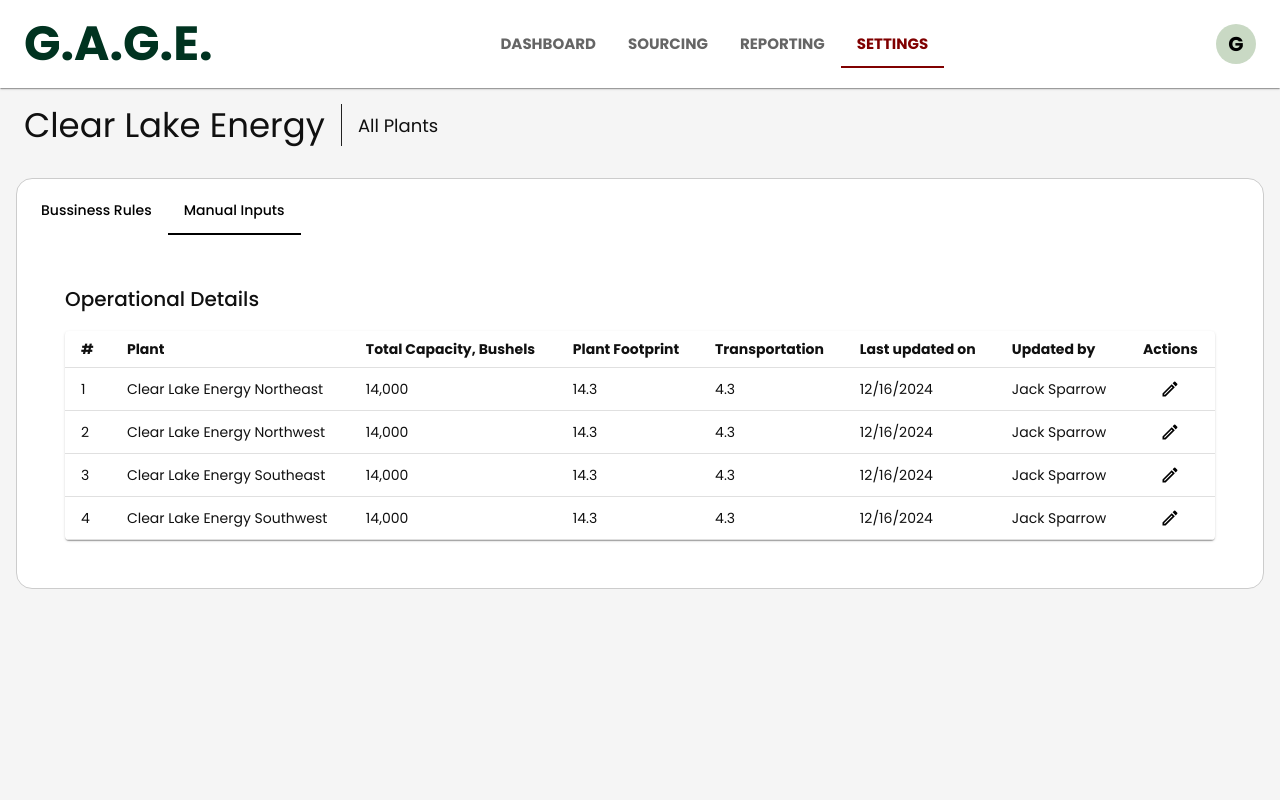
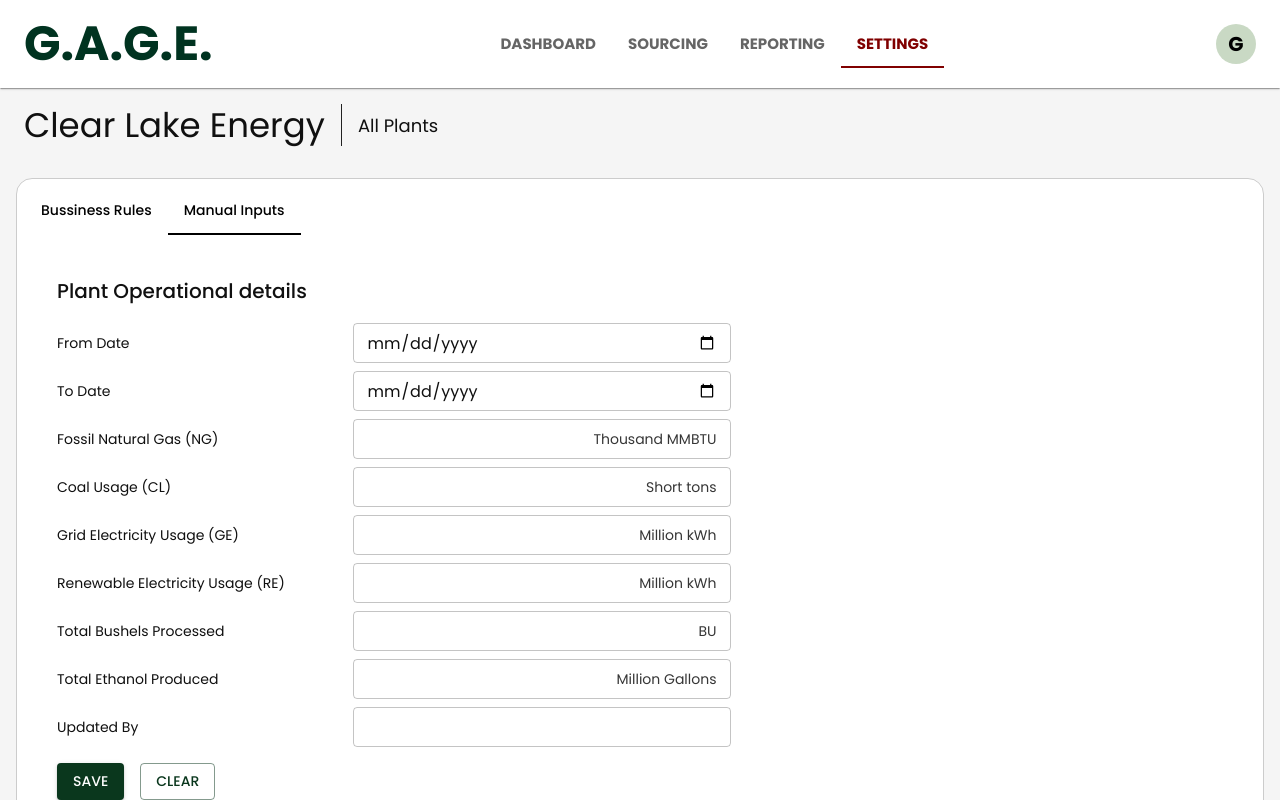
Before and after one commit to venky1112r/gage-Project, a React (Vite) app: page /settings in a window 1280 px wide. Both pictures are taken after a click on the tab "Manual Inputs". Shown: the top 800 px of the page. Built offline with nearby package versions, Linux system fonts and the light colour scheme.

Commit message:
manual input forms and table update and add table pagination

```diff
--- a/src/components/ManualInputsComponent.jsx
+++ b/src/components/ManualInputsComponent.jsx
@@ -2,185 +2,304 @@ import React, { useState } from "react";
 import {
   Box,
   Typography,
-  TableContainer,
+  TextField,
+  Button,
+  Paper,
   Table,
   TableHead,
   TableRow,
   TableCell,
   TableBody,
-  Paper,
-  IconButton,
-  TextField,
+  TableContainer,
+  TablePagination,
+  Grid,
+  InputAdornment,
 } from "@mui/material";
-import SaveIcon from "@mui/icons-material/Save";
-import CancelIcon from "@mui/icons-material/Close";
-import ModeEditOutlineOutlinedIcon from '@mui/icons-material/ModeEditOutlineOutlined';
 
 const ManualInputsComponent = () => {
-  const [rows, setRows] = useState([
-    {
-      plant: "Clear Lake Energy Northeast",
-      total_bushels: "14,000",
-      plant_footprint: "14.3",
-      transportation: "4.3",
-      lastupdatedon: "12/16/2024",
-      updatedby: "Jack Sparrow",
+  const [rows, setRows] = useState([{
+    from_date: "2025-04-01",
+    to_date: "2025-04-30",
+    ng: "12.5", // thousand MMBTU
+    cl: "3.2",  // short tons
+    ge: "4.1",  // million kWh
+    re: "1.3",  // million kWh
+    bushels_processed: "1350000", // BU
+    ethanol_produced: "42.8", // million gallons
+    lastupdatedon: "05/10/2025",
+    updatedby: "Alice Johnson",
   },
   {
-      plant: "Clear Lake Energy Northwest",
-      total_bushels: "14,000",
-      plant_footprint: "14.3",
-      transportation: "4.3",
-      lastupdatedon: "12/16/2024",
-      updatedby: "Jack Sparrow",
+    from_date: "2025-03-01",
+    to_date: "2025-03-31",
+    ng: "11.9",
+    cl: "2.8",
+    ge: "3.9",
+    re: "1.1",
+    bushels_processed: "1280000",
+    ethanol_produced: "40.2",
+    lastupdatedon: "04/09/2025",
+    updatedby: "Bob Smith",
   },
   {
-      plant: "Clear Lake Energy Southeast",
-      total_bushels: "14,000",
-      plant_footprint: "14.3",
-      transportation: "4.3",
-      lastupdatedon: "12/16/2024",
-      updatedby: "Jack Sparrow",
+    from_date: "2025-02-01",
+    to_date: "2025-02-28",
+    ng: "13.1",
+    cl: "3.5",
+    ge: "4.3",
+    re: "1.4",
+    bushels_processed: "1400000",
+    ethanol_produced: "44.0",
+    lastupdatedon: "03/07/2025",
+    updatedby: "Clara Lee",
+  },{
+    from_date: "2025-02-01",
+    to_date: "2025-02-28",
+    ng: "13.1",
+    cl: "3.5",
+    ge: "4.3",
+    re: "1.4",
+    bushels_processed: "1400000",
+    ethanol_produced: "44.0",
+    lastupdatedon: "03/07/2025",
+    updatedby: "Clara Lee",
   },
 {
-      plant: "Clear Lake Energy Southwest",
-      total_bushels: "14,000",
-      plant_footprint: "14.3",
-      transportation: "4.3",
-      lastupdatedon: "12/16/2024",
-      updatedby: "Jack Sparrow",
+    from_date: "2025-03-01",
+    to_date: "2025-03-31",
+    ng: "11.9",
+    cl: "2.8",
+    ge: "3.9",
+    re: "1.1",
+    bushels_processed: "1280000",
+    ethanol_produced: "40.2",
+    lastupdatedon: "04/09/2025",
+    updatedby: "Bob Smith",
   },
-  ]);
+{
+    from_date: "2025-03-01",
+    to_date: "2025-03-31",
+    ng: "11.9",
+    cl: "2.8",
+    ge: "3.9",
+    re: "1.1",
+    bushels_processed: "1280000",
+    ethanol_produced: "40.2",
+    lastupdatedon: "04/09/2025",
+    updatedby: "Bob Smith",
+  },
+  {
+    from_date: "2025-02-01",
+    to_date: "2025-02-28",
+    ng: "13.1",
+    cl: "3.5",
+    ge: "4.3",
+    re: "1.4",
+    bushels_processed: "1400000",
+    ethanol_produced: "44.0",
+    lastupdatedon: "03/07/2025",
+    updatedby: "Clara Lee",
+  },]);
+  const [formData, setFormData] = useState({
+    from_date: "",
+    to_date: "",
+    ng: "",
+    cl: "",
+    ge: "",
+    re: "",
+    bushels_processed: "",
+    ethanol_produced: "",
+    updatedby: "",
+  });
+  const [page, setPage] = useState(0);
+  const [rowsPerPage, setRowsPerPage] = useState(5);
 
-  const [editIdx, setEditIdx] = useState(-1);
-  const [editRowData, setEditRowData] = useState({});
-
-  const handleEdit = (index) => {
-    setEditIdx(index);
-    setEditRowData(rows[index]);
-  };
-
-  const handleCancel = () => {
-    setEditIdx(-1);
-    setEditRowData({});
+  const handleChange = (field, value) => {
+    setFormData((prev) => ({ ...prev, [field]: value }));
   };
 
   const handleSave = () => {
-    const updatedRows = [...rows];
-    updatedRows[editIdx] = editRowData;
-    setRows(updatedRows);
-    setEditIdx(-1);
+    const newRow = {
+      ...formData,
+      lastupdatedon: new Date().toLocaleDateString(),
+    };
+    setRows((prev) => [newRow, ...prev]);
+    clearForm(); // Clear after save
   };
 
-  const handleChange = (field, value) => {
-    setEditRowData({ ...editRowData, [field]: value });
+  const clearForm = () => {
+    setFormData({
+      from_date: "",
+      to_date: "",
+      ng: "",
+      cl: "",
+      ge: "",
+      re: "",
+      bushels_processed: "",
+      ethanol_produced: "",
+      updatedby: "",
+    });
   };
 
+  const handleChangePage = (_, newPage) => setPage(newPage);
+  const handleChangeRowsPerPage = (e) => {
+    setRowsPerPage(parseInt(e.target.value, 10));
+    setPage(0);
+  };
+
+  const fields = [
+    { label: "From Date", field: "from_date", type: "date", unit: "" },
+    { label: "To Date", field: "to_date", type: "date", unit: "" },
+    { label: "Fossil Natural Gas (NG)", field: "ng", unit: "Thousand MMBTU" },
+    { label: "Coal Usage (CL)", field: "cl", unit: "Short tons" },
+    { label: "Grid Electricity Usage (GE)", field: "ge", unit: "Million kWh" },
+    {
+      label: "Renewable Electricity Usage (RE)",
+      field: "re",
+      unit: "Million kWh",
+    },
+    {
+      label: "Total Bushels Processed",
+      field: "bushels_processed",
+      unit: "BU",
+    },
+    {
+      label: "Total Ethanol Produced",
+      field: "ethanol_produced",
+      unit: "Million Gallons",
+    },
+    { label: "Updated By", field: "updatedby", unit: "" },
+  ];
+
   return (
-    <div>
-      <Box sx={{ p: 2 }}>
+    <Box sx={{ p: 3 }}>
       <Typography variant="h6" sx={{ mb: 2 }}>
-          Operational Details
+        Plant Operational details
       </Typography>
-        <Box mt={1}>
-          <TableContainer component={Paper}>
+
+      {fields.map((item) => (
+        <Grid
+          container
+          spacing={2}
+          alignItems="center"
+          key={item.field}
+          sx={{ mb: 1 }}
+        >
+          <Grid item xs={5} sm={3}>
+            <Typography variant="body2">{item.label}</Typography>
+          </Grid>
+          <Grid item xs={7} sm={4}>
+            <TextField
+              type={item.type || "text"}
+              fullWidth
+              size="small"
+              value={formData[item.field]}
+              onChange={(e) => handleChange(item.field, e.target.value)}
+              InputLabelProps={item.type === "date" ? { shrink: true } : {}}
+              InputProps={{
+                endAdornment: item.unit ? (
+                  <InputAdornment position="end">
+                    <Typography
+                      sx={{ fontSize: "14px", color: "text.secondary" }}
+                    >
+                      {item.unit}
+                    </Typography>
+                  </InputAdornment>
+                ) : null,
+              }}
+            />
+          </Grid>
+        </Grid>
+      ))}
+
+      <Box sx={{ mt: 2 }}>
+        <Button variant="contained" onClick={handleSave} sx={{ mr: 2 }}>
+          Save
+        </Button>
+        <Button variant="outlined" color="primary" onClick={clearForm}>
+          Clear
+        </Button>
+      </Box>
+
+      {/* <Typography variant="h6" sx={{ mt: 4, mb: 2 }}>
+        Submitted Data
+      </Typography> */}
+
+      <TableContainer component={Paper} sx={{ mt: 3 }}>
         <Table size="small">
-              <TableHead  sx={{ '& th': { fontWeight: 'bold' } }}>
+          <TableHead>
             <TableRow>
               <TableCell>#</TableCell>
-                  <TableCell>Plant</TableCell>
-                  <TableCell>Total Capacity, Bushels</TableCell>
-                  <TableCell>Plant Footprint</TableCell>
-                  <TableCell>Transportation</TableCell>
-                  <TableCell>Last updated on</TableCell>
-                  <TableCell>Updated by</TableCell>
-                  <TableCell align="center">Actions</TableCell>
+              <TableCell>From</TableCell>
+              <TableCell>To</TableCell>
+              <TableCell>NG</TableCell>
+              <TableCell>CL</TableCell>
+              <TableCell>GE</TableCell>
+              <TableCell>RE</TableCell>
+              <TableCell>Bushels</TableCell>
+              <TableCell>Ethanol</TableCell>
+              <TableCell>Updated On</TableCell>
+              <TableCell>Updated By</TableCell>
             </TableRow>
           </TableHead>
           <TableBody>
-                {rows.map((row, idx) => (
-                  <TableRow key={idx} hover>
-                    <TableCell>{idx + 1}</TableCell>
-                    <TableCell>
-                      {row.plant}
-                    </TableCell>
-                    <TableCell>
-                      {editIdx === idx ? (
-                        <TextField
-                          value={editRowData.total_bushels}
-                          onChange={(e) =>
-                            handleChange("total_bushels", e.target.value)
-                          }
-                          size="small"
-                        />
-                      ) : (
-                        row.total_bushels
-                      )}
-                    </TableCell>
-                    <TableCell>
-                      {editIdx === idx ? (
-                        <TextField
-                          value={editRowData.plant_footprint}
-                          onChange={(e) =>
-                            handleChange("plant_footprint", e.target.value)
-                          }
-                          size="small"
-                        />
-                      ) : (
-                        row.plant_footprint
-                      )}
-                    </TableCell>
-                    <TableCell>
-                      {editIdx === idx ? (
-                        <TextField
-                          value={editRowData.transportation}
-                          onChange={(e) =>
-                            handleChange("transportation", e.target.value)
-                          }
-                          size="small"
-                        />
-                      ) : (
-                        row.transportation
-                      )}
-                    </TableCell>
+            {rows
+              .slice(page * rowsPerPage, page * rowsPerPage + rowsPerPage)
+              .map((row, idx) => (
+                <TableRow key={idx}>
+                  <TableCell>{page * rowsPerPage + idx + 1}</TableCell>
+                  <TableCell>{row.from_date}</TableCell>
+                  <TableCell>{row.to_date}</TableCell>
+                  <TableCell>{row.ng}</TableCell>
+                  <TableCell>{row.cl}</TableCell>
+                  <TableCell>{row.ge}</TableCell>
+                  <TableCell>{row.re}</TableCell>
+                  <TableCell>{row.bushels_processed}</TableCell>
+                  <TableCell>{row.ethanol_produced}</TableCell>
                   <TableCell>{row.lastupdatedon}</TableCell>
                   <TableCell>{row.updatedby}</TableCell>
-                    <TableCell align="center">
-                      {editIdx === idx ? (
-                        <>
-                          <IconButton
-                            color="primary"
-                            onClick={handleSave}
-                            size="small"
-                          >
-                            <SaveIcon fontSize="small" />
-                          </IconButton>
-                          <IconButton
-                            color="error"
-                            onClick={handleCancel}
-                            size="small"
-                          >
-                            <CancelIcon fontSize="small" />
-                          </IconButton>
-                        </>
-                      ) : (
-                        <IconButton
-                          color="primary"
-                          onClick={() => handleEdit(idx)}
-                          size="small"
-                        >
-                          <ModeEditOutlineOutlinedIcon sx={{ color: '#000000' }} fontSize="small" />
-                          </IconButton>
-                      )}
-                    </TableCell>
                 </TableRow>
               ))}
           </TableBody>
         </Table>
       </TableContainer>
+
+      {/* <TablePagination
+        component="div"
+        count={rows.length}
+        rowsPerPage={rowsPerPage}
+        page={page}
+        onPageChange={handleChangePage}
+        onRowsPerPageChange={handleChangeRowsPerPage}
+        rowsPerPageOptions={[5, 10, 20]}
+      />
+      <TablePagination
+  component="div"
+  count={rows.length}
+  rowsPerPage={rowsPerPage}
+  page={page}
+  onPageChange={handleChangePage}
+  onRowsPerPageChange={handleChangeRowsPerPage}
+  rowsPerPageOptions={[5, 10, 20]}
+  labelDisplayedRows={({ from, to, count }) =>
+    `${from}-${to} of ${count} row${count !== 1 ? 's' : ''}`
+  }
+/> */}
+<TablePagination
+  component="div"
+  count={rows.length}
+  rowsPerPage={rowsPerPage}
+  page={page}
+  onPageChange={handleChangePage}
+  onRowsPerPageChange={handleChangeRowsPerPage}
+  rowsPerPageOptions={[5, 10, 20]}
+  labelDisplayedRows={({ page }) => {
+    const totalPages = Math.ceil(rows.length / rowsPerPage);
+    return `Page ${page + 1} of ${totalPages} — ${rows.length} record${rows.length !== 1 ? 's' : ''}`;
+  }}
+/>
+
     </Box>
-      </Box>
-    </div>
   );
 };
 
--- a/src/components/SettingComponent.jsx
+++ b/src/components/SettingComponent.jsx
@@ -1,14 +1,23 @@
-import { React, useState } from "react";
+import { React, useState, useEffect } from "react";
 import { Tabs, Tab, Box } from "@mui/material";
-import ReportingComponent from "./ReportingComponent";
 import BusinessRulesComponent from "./BusinessRulesComponent";
 import ManualInputsComponent from "./ManualInputsComponent";
 
 const SettingComponent = () => {
   const [value, setValue] = useState(0);
 
+   useEffect(() => {
+    const savedTab = localStorage.getItem("settingsTab");
+    console.log(savedTab);
+    if (savedTab !== null) {
+      setValue(parseInt(savedTab, 10));
+    }
+  }, []);
+
+
   const handleChange = (event, newValue) => {
     setValue(newValue);
+    localStorage.setItem("settingsTab", newValue);
   };
   return (
     <div>
@@ -55,12 +64,12 @@ const SettingComponent = () => {
         </Tabs>
 
         {value === 0 && (
-          <Box sx={{ p: 3 }}>
+          <Box sx={{ p: 1 }}>
             <BusinessRulesComponent />
           </Box>
         )}
         {value === 1 && (
-          <Box sx={{ p: 3 }}>
+          <Box sx={{ p: 1 }}>
             <ManualInputsComponent />
           </Box>
         )}
```
Lines whose indentation alone changed are shown as unchanged.
